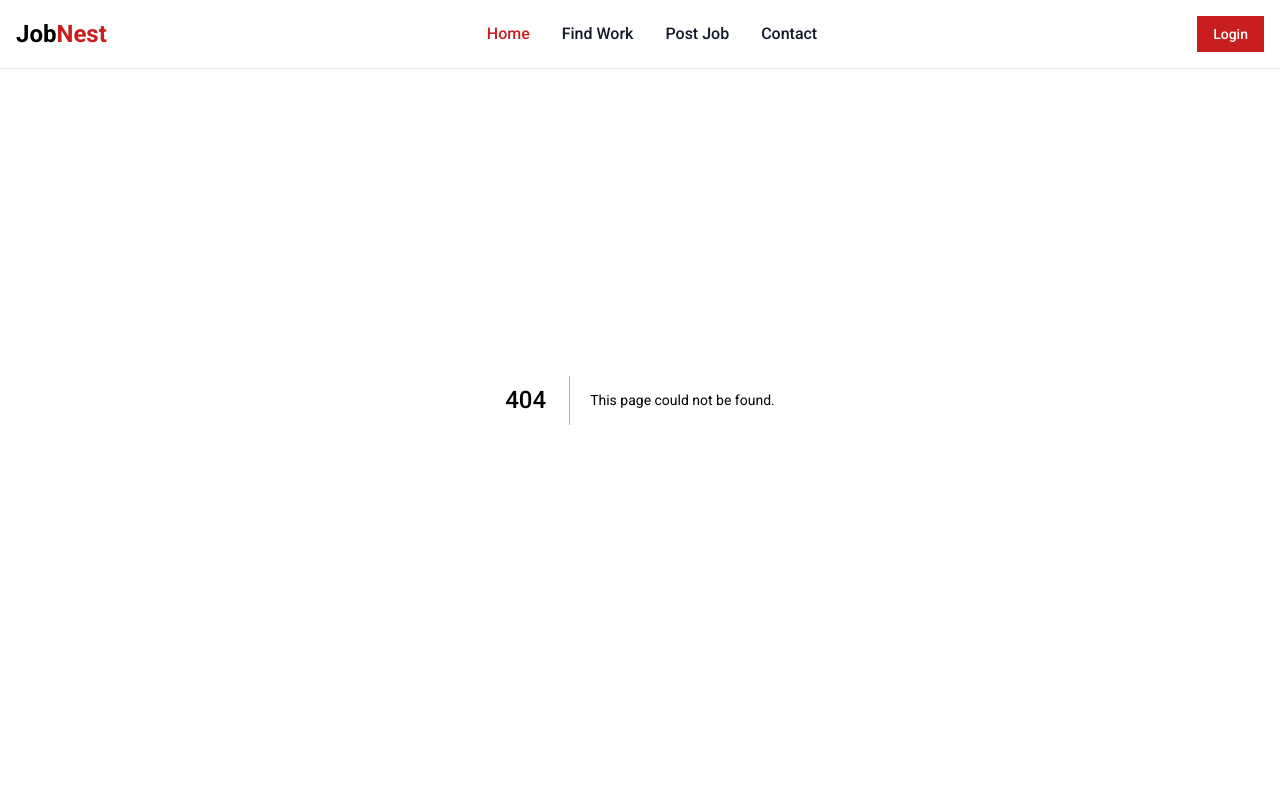
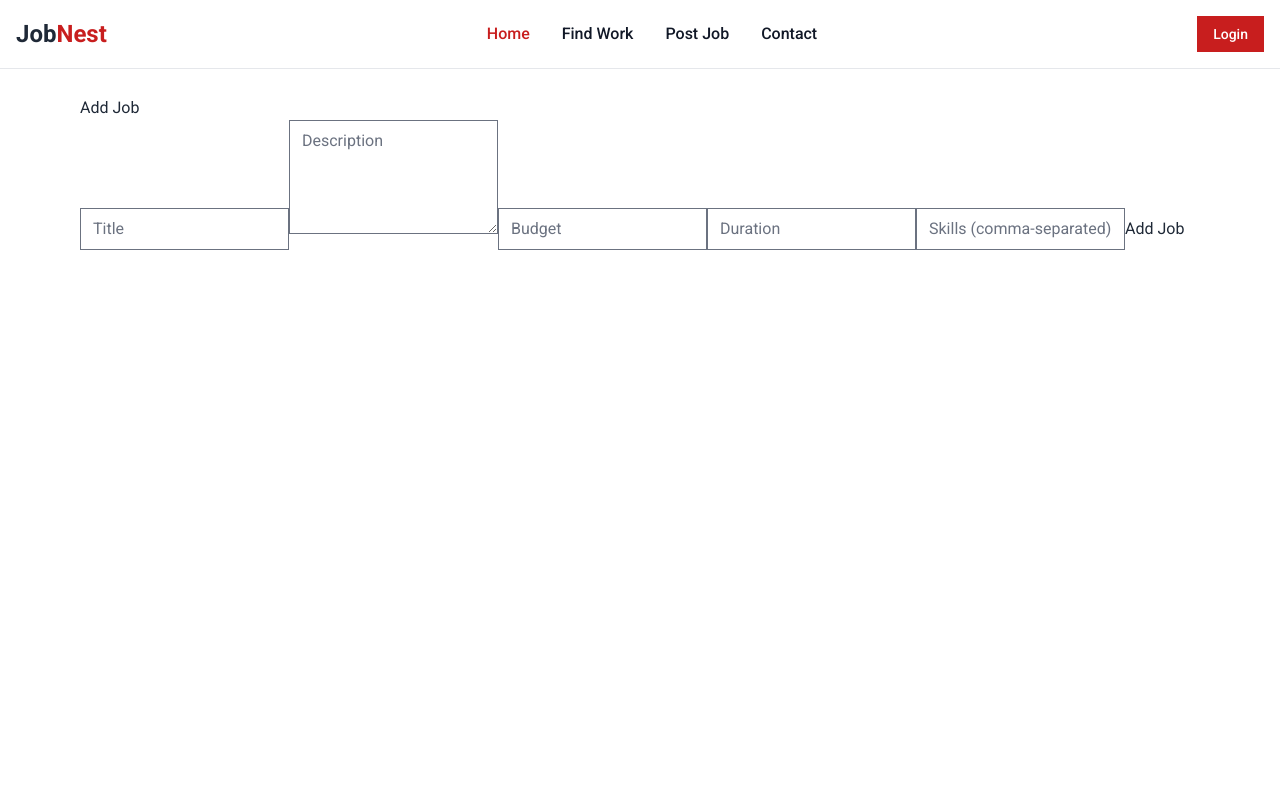
Before and after one commit to 8ad40n/JobNest, a Next.js app in the folder jobnest_frontend/: page /job/jobPost in a window 1280 px wide. Before the commit this address had no page. Shown: the top 800 px of the page. Built offline with nearby package versions, Linux system fonts and the light colour scheme.

Commit message:
Add jobs and postedProposal Added

```diff
--- /dev/null
+++ b/jobnest_frontend/src/app/job/jobPost/page.tsx
@@ -0,0 +1,101 @@
+"use client"
+import axios from "axios";
+import { useState } from "react";
+
+export default function AddJob() {
+  const [jobData, setJobData] = useState({
+    title: "",
+    description: "",
+    budget: "",
+    duration: "",
+    skills: [],
+  });
+
+  const handleChange = (e:any) => {
+    const { name, value } = e.target;
+    setJobData((prevData) => ({
+      ...prevData,
+      [name]: value,
+    }));
+  };
+
+  const handleSkillsChange = (e:any) => {
+    const skills = e.target.value.split(",");
+    setJobData((prevData) => ({
+      ...prevData,
+      skills: skills.map((skill:any) => skill.trim()),
+    }));
+  };
+
+  const handleSubmit = (e:any) => {
+    e.preventDefault();
+    const token = localStorage.getItem("token");
+    if (token) {
+      axios.post("http://localhost:8000/job/post", jobData, {
+        headers: {
+          Authorization: `Bearer ${token}`,
+        },
+      })
+        .then((response) => {
+          console.log("Job added successfully:", response.data);
+          // Optionally, redirect to another page or update state
+        })
+        .catch((error) => {
+          console.error("Error adding job:", error);
+        });
+    } else {
+      console.error("No token found in local storage");
+    }
+  };
+
+  return (
+    <main className="flex min-h-screen flex-col justify-between p-24 container mx-auto px-1 lg:px-20 md:px-10">
+      <div>
+        <h1>Add Job</h1>
+        <form onSubmit={handleSubmit}>
+          <input
+            type="text"
+            name="title"
+            value={jobData.title}
+            onChange={handleChange}
+            placeholder="Title"
+            required
+          />
+          <textarea
+            name="description"
+            value={jobData.description}
+            onChange={handleChange}
+            rows={4}
+            placeholder="Description"
+            required
+          ></textarea>
+          <input
+            type="number"
+            name="budget"
+            value={jobData.budget}
+            onChange={handleChange}
+            placeholder="Budget"
+            required
+          />
+          <input
+            type="text"
+            name="duration"
+            value={jobData.duration}
+            onChange={handleChange}
+            placeholder="Duration"
+            required
+          />
+          <input
+            type="text"
+            name="skills"
+            value={jobData.skills.join(",")}
+            onChange={handleSkillsChange}
+            placeholder="Skills (comma-separated)"
+            required
+          />
+          <button type="submit">Add Job</button>
+        </form>
+      </div>
+    </main>
+  );
+}
--- /dev/null
+++ b/jobnest_frontend/src/app/job/postedJob/page.tsx
@@ -0,0 +1,39 @@
+"use client";
+import axios from "axios";
+import { useEffect, useState } from "react";
+
+export default function PostedJob() {
+  const [myJobs, setMyJobs] = useState([]);
+  const [search, setSearch] = useState("");
+
+  useEffect(() => {
+    const token = localStorage.getItem('token');
+    if (token) {
+      const config = {
+        headers: {
+          Authorization: `Bearer ${token}`,
+        },
+      };
+
+      axios.get("http://localhost:8000/job/postedJobs", config)
+        .then((res) => setMyJobs(res.data))
+        .catch((error) => console.error("Error fetching posted jobs:", error));
+    }
+  }, []);
+
+  return (
+    <main className="flex min-h-screen flex-col justify-between p-24 container mx-auto px-1 lg:px-20 md:px-10">
+      <div>
+        {myJobs.map((job:any) => (
+          <div key={job.jobID} className="jobCard border-solid border-2 py-7 px-7 rounded-2xl">
+            <h2>{job.title}</h2>
+            <p>{job.description}</p>
+            <p>Budget: {job.budget} TK</p>
+            <p>Duration: {job.duration}</p>
+            <p>Date: {job.date}</p>
+          </div>
+        ))}
+      </div>
+    </main>
+  );
+}
```
Also changed, not shown: jobnest_frontend/src/app/job/postedJob/postedProposal/page.tsx (added).
